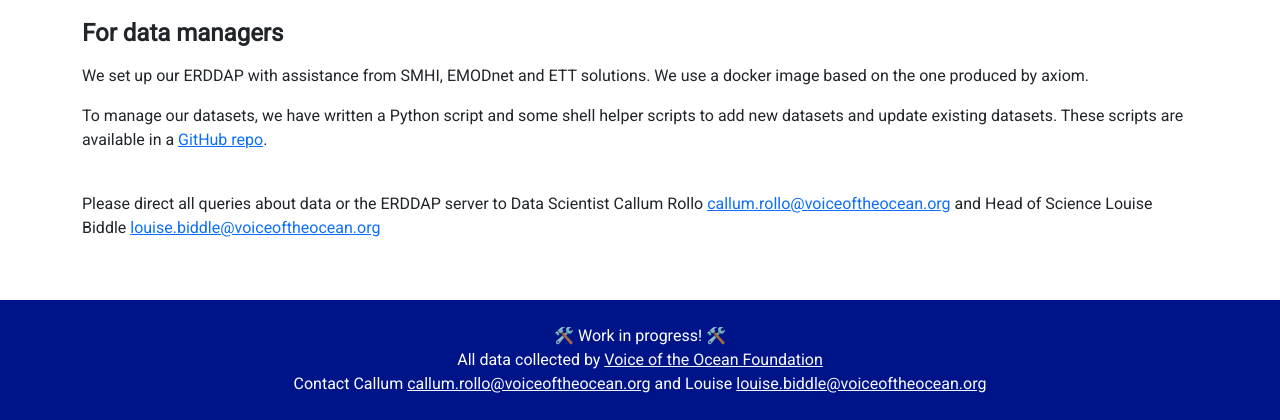
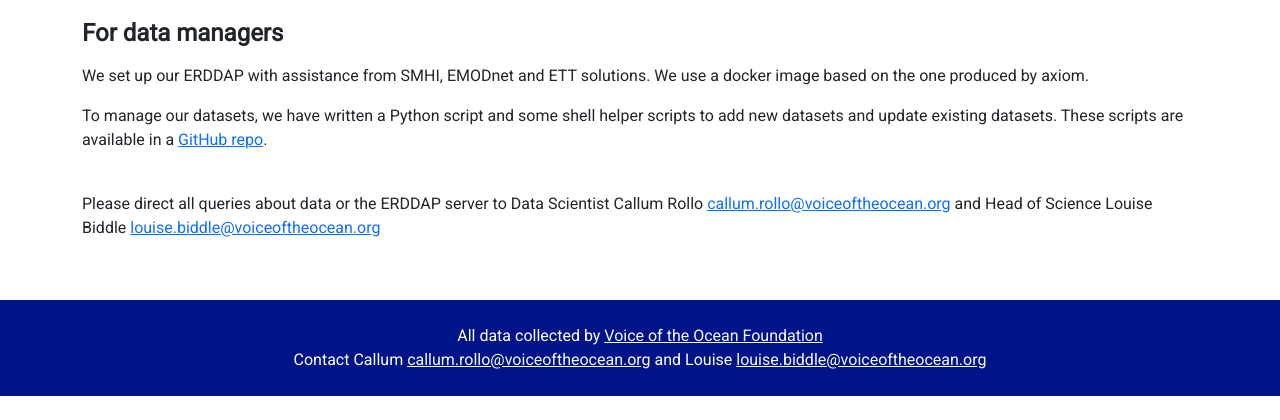
Before and after one commit to voto-ocean-knowledge/voto-web, a Flask app: page /data in a window 1280 px wide. Shown: the part 640-1060 px from the top of the page. After the commit the page ends 1036 px from the top, so only its background shows below. Run offline with Flask 3, Linux system fonts and the light colour scheme; parts of the project's set-up code (start-up, migrations or seed data) failed here and were passed over; some libraries are stand-ins or nearby versions.

Commit message:
remove work in progress banner

```diff
--- a/voto/templates/layout.html
+++ b/voto/templates/layout.html
@@ -63,7 +63,6 @@
 
 <footer>
     <div class="copyright">
-        🛠️ Work in progress! 🛠️ <br>
         All data collected by
         <a href="https://voiceoftheocean.org/knowledge/"  class="link-light"  target="_blank" rel="noreferrer noopener">Voice of the Ocean Foundation</a><br>
         Contact Callum <a href = "mailto: callum.rollo@voiceoftheocean.org"  class="link-light">callum.rollo@voiceoftheocean.org</a> and Louise <a href = "mailto: louise.biddle@voiceoftheocean.org"  class="link-light">louise.biddle@voiceoftheocean.org</a>
```
